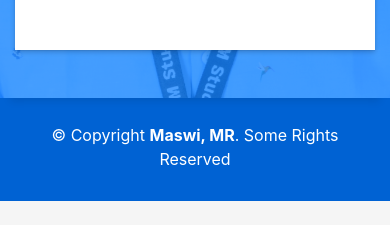
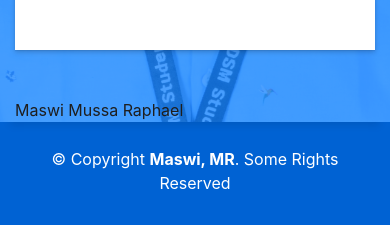
Before and after one commit to mrblack360/mrblack360, a plain HTML site: page index.html in a window 390 px wide. Shown: the part 11341-11566 px from the top of the page. Before the commit the page ends 11542 px from the top, so only its background shows below. Drawn offline with Linux system fonts and the light colour scheme; files whose address does not match are found by name.

Commit message:
Included LinkedIn badge

```diff
--- a/index.html
+++ b/index.html
@@ -670,7 +670,7 @@
       <div class="overlay-mf"></div>
       <div class="container">
         <div class="row">
-          <div class="col-sm-12">
+          <div class="col-sm-6">
             <div class="contact-mf">
               <div id="contact" class="box-shadow-full">
                 <div class="row">
@@ -716,6 +716,9 @@
                 </div>
               </div>
             </div>
+            <div col-sm-6>
+              <div class="badge-base LI-profile-badge" data-locale="en_US" data-size="large" data-theme="light" data-type="HORIZONTAL" data-vanity="maswi-mussa-raphael-047a26b4" data-version="v1"><a class="badge-base__link LI-simple-link" href="https://tz.linkedin.com/in/maswi-mussa-raphael-047a26b4?trk=profile-badge">Maswi Mussa Raphael</a></div>
+            </div>
           </div>
         </div>
       </div>
@@ -754,6 +757,7 @@
   <script src="assets/vendor/owl.carousel/owl.carousel.min.js"></script>
   <script src="assets/vendor/typed.js/typed.min.js"></script>
   <script src="assets/vendor/venobox/venobox.min.js"></script>
+  <script src="https://platform.linkedin.com/badges/js/profile.js" async defer type="text/javascript"></script>
 
   <!-- Template Main JS File -->
   <script src="assets/js/main.js"></script>
```
